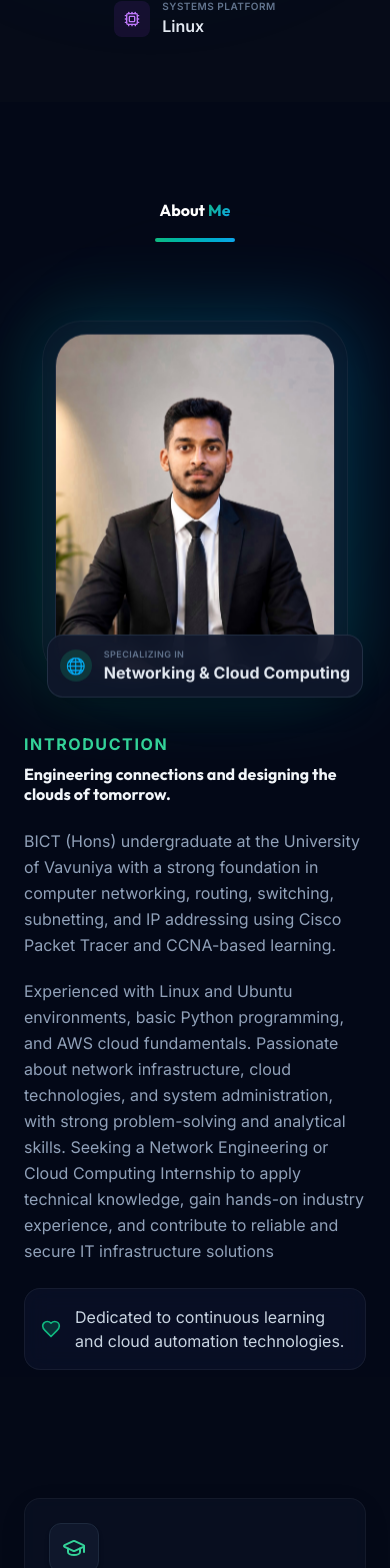
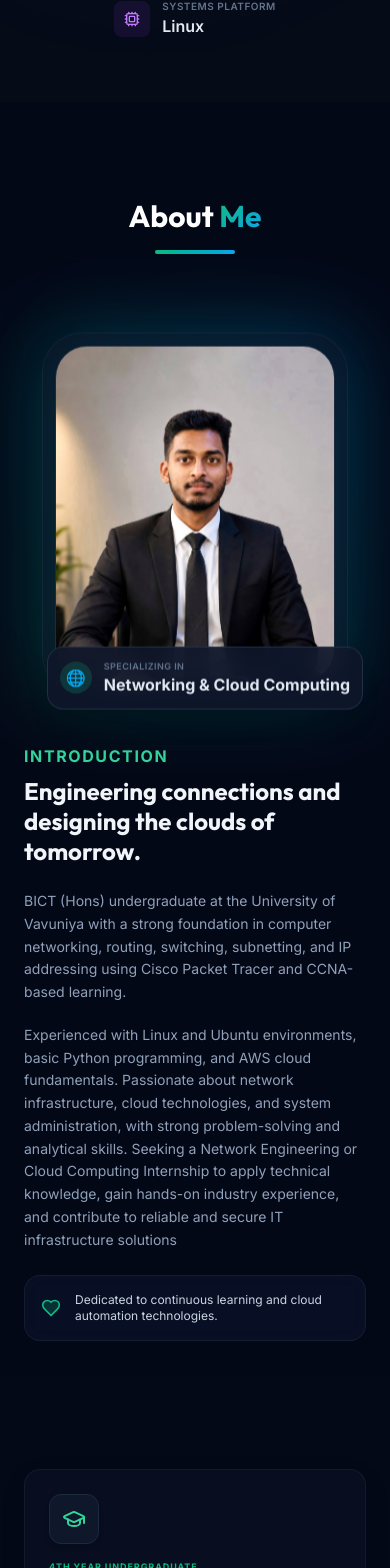
Before and after one commit to pasinduneranjana/My-Portpolio-Updated, a React (Vite) app: page / in a window 390 px wide. Shown: the part 910-2478 px from the top of the page. Built offline with nearby package versions, Linux system fonts and the light colour scheme.

Commit message:
Update About.jsx

```diff
--- a/src/components/About.jsx
+++ b/src/components/About.jsx
@@ -74,7 +74,7 @@ export default function About() {
 
         {/* Section Header */}
         <div className="text-center max-w-3xl mx-auto mb-20">
-          <h2 className="font-display font-bold sm:text-4xl text-white mb-4 transition-colors duration-300">
+          <h2 className="font-display font-bold text-3xl sm:text-4xl text-white mb-4 transition-colors duration-300">
             About <span className="text-gradient-emerald-blue">Me</span>
           </h2>
           <div className="h-1 w-20 bg-gradient-to-r from-emerald-500 to-ocean-500 mx-auto rounded-full" />
@@ -136,17 +136,17 @@ export default function About() {
             variants={textVariants}
           >
             <span className="tracking-widest text-emerald-400 font-bold uppercase mb-2">Introduction</span>
-            <h3 className="font-display sm:text-3xl font-bold text-slate-100 mb-6 leading-tight transition-colors duration-300">
+            <h3 className="font-display text-2xl sm:text-3xl font-bold text-slate-100 mb-6 leading-tight transition-colors duration-300">
               Engineering connections and designing the clouds of tomorrow.
             </h3>
-            <p className="text-slate-400 font-sans sm:text-base leading-relaxed mb-5 transition-colors duration-300">
+            <p className="text-slate-400 font-sans text-sm sm:text-base leading-relaxed mb-5 transition-colors duration-300">
               BICT (Hons) undergraduate at the University of Vavuniya with a strong foundation in computer networking, routing, switching, subnetting, and IP addressing using Cisco Packet Tracer and CCNA-based learning.
             </p>
-            <p className="text-slate-400 font-sans sm:text-base leading-relaxed mb-6 transition-colors duration-300">
+            <p className="text-slate-400 font-sans text-sm sm:text-base leading-relaxed mb-6 transition-colors duration-300">
               Experienced with Linux and Ubuntu environments, basic Python programming, and AWS cloud fundamentals. Passionate about network infrastructure, cloud technologies, and system administration, with strong problem-solving and analytical skills. Seeking a Network Engineering or Cloud Computing Internship to apply technical knowledge, gain hands-on industry experience, and contribute to reliable and secure IT infrastructure solutions
             </p>
 
-            <div className="flex items-center gap-3.5 p-4 rounded-2xl glass border border-slate-800/80 sm:text-sm text-slate-300 max-w-xl transition-colors duration-300">
+            <div className="flex items-center gap-3.5 p-4 rounded-2xl glass border border-slate-800/80 text-xs sm:text-sm text-slate-300 max-w-xl transition-colors duration-300">
               <Heart className="w-5 h-5 text-emerald-500 fill-emerald-500/20 shrink-0" />
               <span>Dedicated to continuous learning and cloud automation technologies.</span>
             </div>
```
